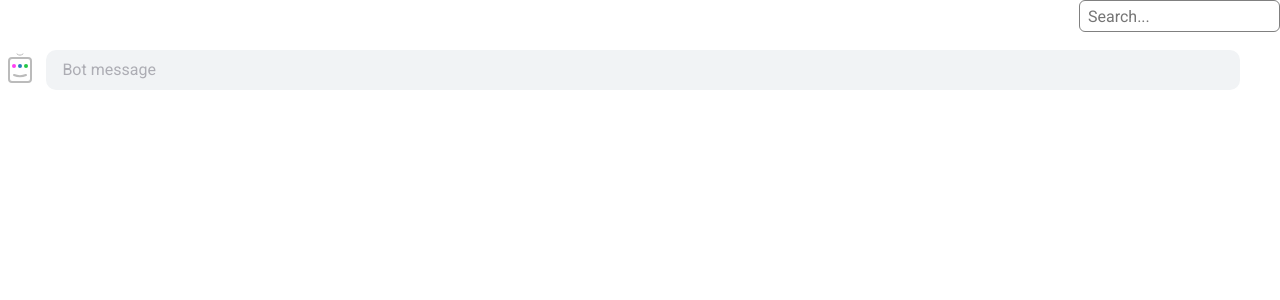
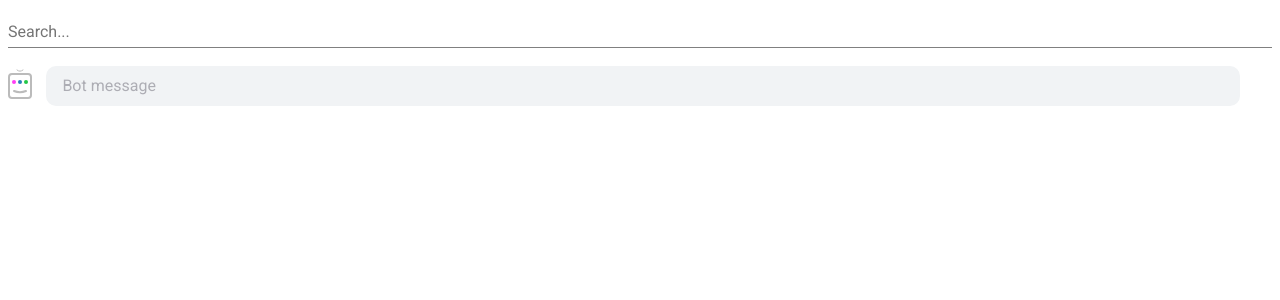
Before and after one commit to mhdabdelrhman/AutomatedAnswer, a Vue app: page / in a window 1280 px wide. Shown: the top 300 px of the page. Built offline with nearby package versions, Linux system fonts and the light colour scheme.

Commit message:
add select drop down

```diff
--- a/src/components/automated/Conversation.vue
+++ b/src/components/automated/Conversation.vue
@@ -1,7 +1,8 @@
 <template>
     <div class="conversation-container">
         <div class="search">
-            <input type="text" v-model="searchText" placeholder="Search..." @keypress.enter="handelSearchEnter">
+            <input v-if="searchResults.length==0" class="input-search" type="text" v-model="searchText" placeholder="Search..." @keypress.enter="handelSearchEnter">
+            <v-select v-else :items="searchResults" label="Search results" @change="handelSearchResult"></v-select>
         </div>
         <chain-node v-model="chain"></chain-node>
         <div v-if="showButtons">
@@ -49,11 +50,34 @@
                     return;
                 }
                 new SearchService(this.chain, this.searchText, (res) => {
-                    this.searchResults = res.results;
-                    if (this.searchResults && this.searchResults.length > 0) {
-                        ApplySearchResult(this.chain, this.searchResults[0]);
+                    if (res.results.length > 0) {
+                        res.results.forEach(r => {
+                            let txt = "Top node";
+                            r.forEach(p => {
+                                txt = txt.concat(" => " + p.text);
+                            });
+                            this.searchResults.push({
+                                text: txt,
+                                value: r
+                            });
+                        });
+                        this.searchResults.push({
+                            text: "Clear results",
+                            value: null
+                        });
+                    } else {
+                        alert(`Sorry, we couldn't find any results matching "${this.searchText}".`);
                     }
+                    this.searchText = "";
                 });
+            },
+            handelSearchResult(res) {
+                if (res != null){
+                    ApplySearchResult(this.chain, res);
+                }
+                else{
+                    this.searchResults = [];
+                }
             },
             handelSave() {
                 this.saveTreeToLocalStorage(this.chain);
@@ -100,13 +124,14 @@
     }
     .conversation-container {
         .search {
-            text-align: end;
-            input {
+            margin: 0.5rem;
+            height: 50px;
+            .input-search {
                 height: 2rem;
-                border: 1px solid gray;
-                padding: 0 0.5rem;
-                border-radius: 6px;
-                margin-bottom: 10px;
+                margin-top: 0.5rem;
+                width: 100%;
+                border: 0px;
+                border-bottom: 1px solid gray;
             }
         }
     }
```
